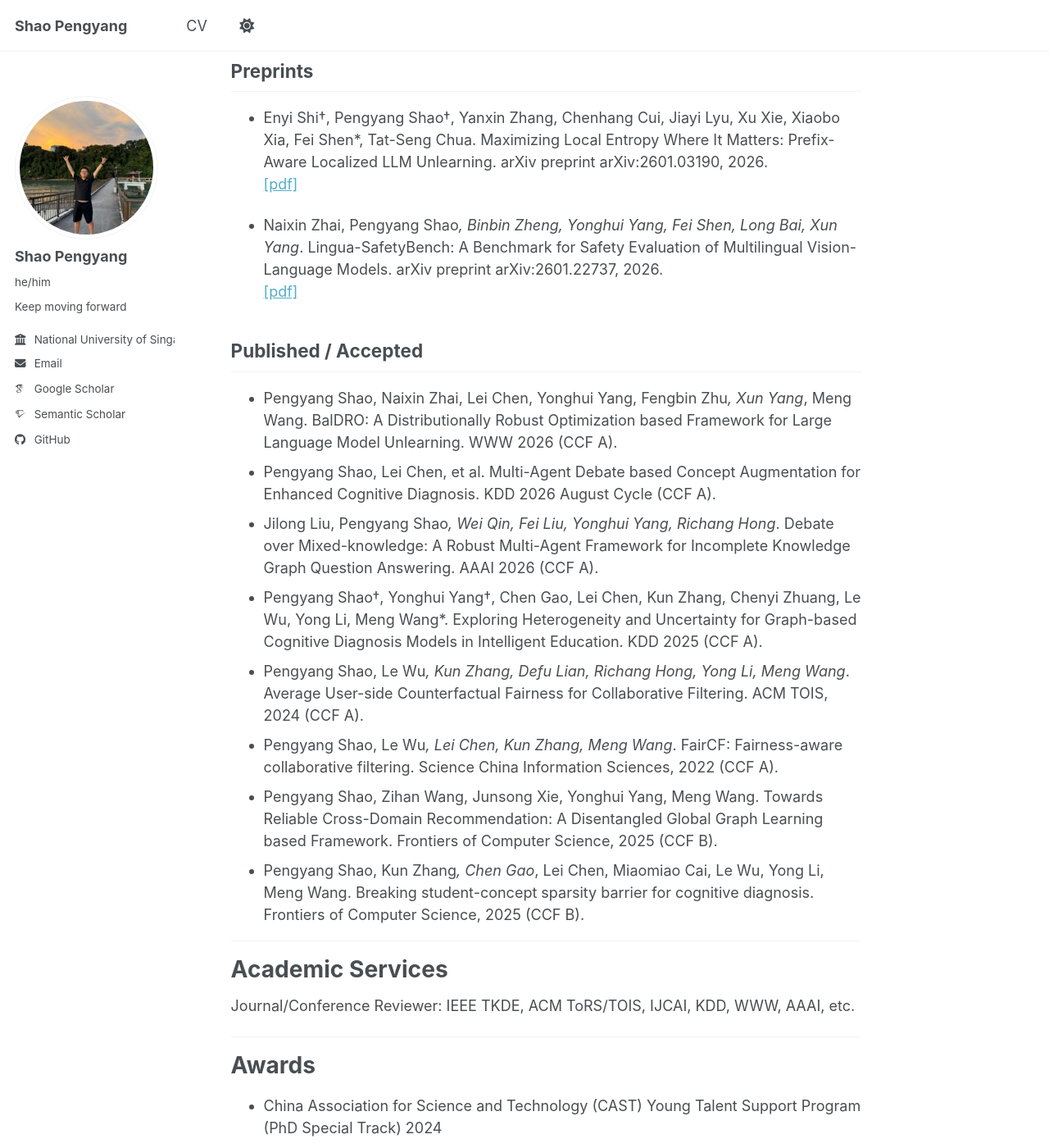
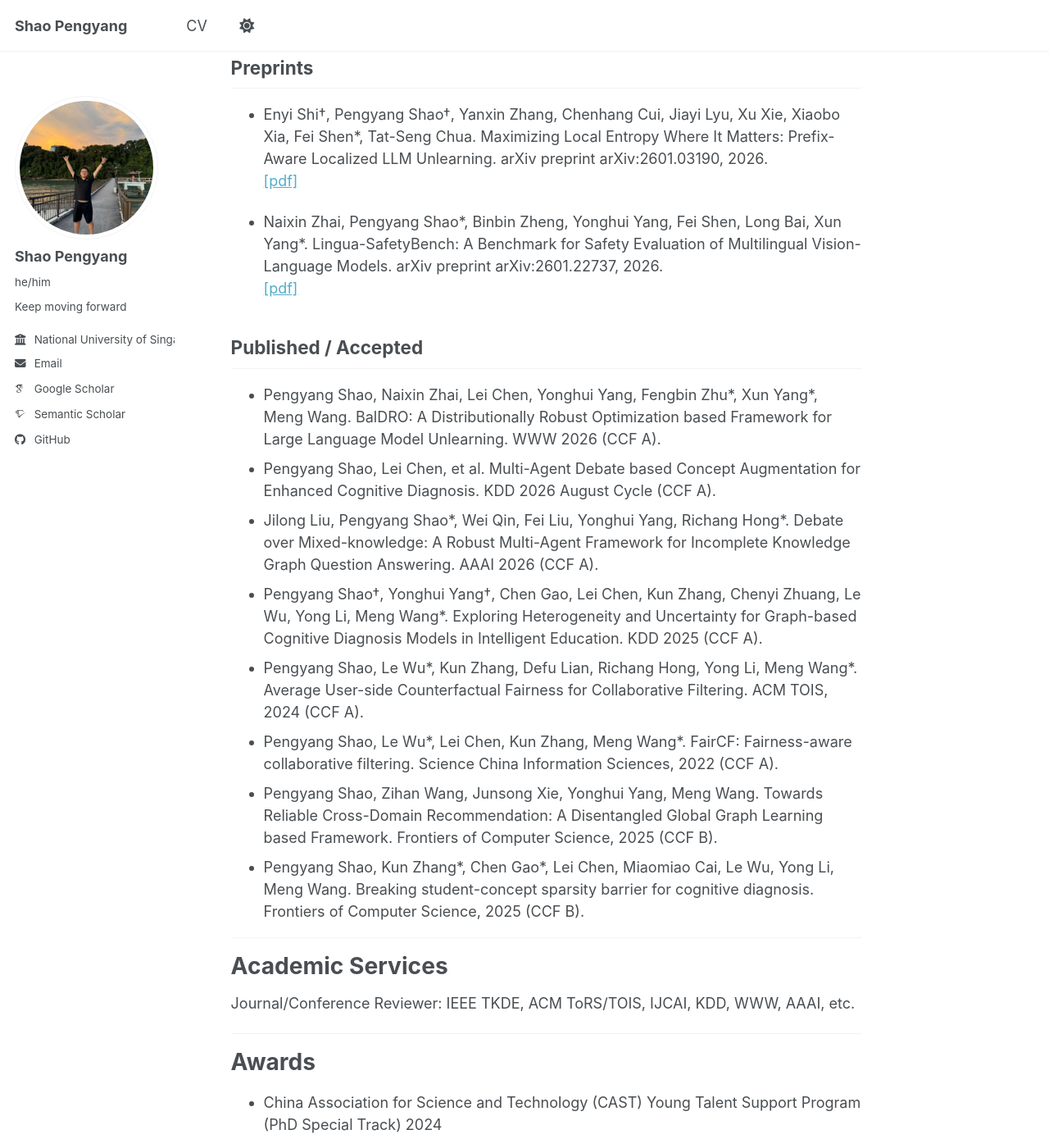
Before and after one commit to ShaoPengyang/ShaoPengyang.github.io, a Jekyll site: the page built from _pages/about.md, in a window 1280 px wide and 1400 px high, scrolled down 1274 px. Shown: the whole window at 82% size. Built offline with Jekyll 4.4.1, drawn with Linux system fonts in a browser that asks for light colours; some web fonts are replaced; a script bundle is joined from its source files by our own code; library files that are not in the unit come from our copies.

```diff
--- a/_pages/about.md
+++ b/_pages/about.md
@@ -77,28 +77,28 @@ Featured Publications
 
 Publications
 ======
-* denotes corresponding author.  † denotes equal contribution.
+\* denotes corresponding author.  † denotes equal contribution.
 
 Preprints
 ------
 
-- Enyi Shi†, Pengyang Shao†, Yanxin Zhang, Chenhang Cui, Jiayi Lyu, Xu Xie, Xiaobo Xia, Fei Shen*, Tat-Seng Chua. Maximizing Local Entropy Where It Matters: Prefix-Aware Localized LLM Unlearning. arXiv preprint arXiv:2601.03190, 2026.
+- Enyi Shi†, Pengyang Shao†, Yanxin Zhang, Chenhang Cui, Jiayi Lyu, Xu Xie, Xiaobo Xia, Fei Shen\*, Tat-Seng Chua. Maximizing Local Entropy Where It Matters: Prefix-Aware Localized LLM Unlearning. arXiv preprint arXiv:2601.03190, 2026.
   <a href="https://arxiv.org/abs/2601.03190">[pdf]</a>
 
-- Naixin Zhai, Pengyang Shao*, Binbin Zheng, Yonghui Yang, Fei Shen, Long Bai, Xun Yang*. Lingua-SafetyBench: A Benchmark for Safety Evaluation of Multilingual Vision-Language Models. arXiv preprint arXiv:2601.22737, 2026.
+- Naixin Zhai, Pengyang Shao\*, Binbin Zheng, Yonghui Yang, Fei Shen, Long Bai, Xun Yang\*. Lingua-SafetyBench: A Benchmark for Safety Evaluation of Multilingual Vision-Language Models. arXiv preprint arXiv:2601.22737, 2026.
   <a href="https://arxiv.org/abs/2601.22737">[pdf]</a>
 
 Published / Accepted
 ------
 
-- Pengyang Shao, Naixin Zhai, Lei Chen, Yonghui Yang, Fengbin Zhu*, Xun Yang*, Meng Wang. BalDRO: A Distributionally Robust Optimization based Framework for Large Language Model Unlearning. WWW 2026 (CCF A).
+- Pengyang Shao, Naixin Zhai, Lei Chen, Yonghui Yang, Fengbin Zhu\*, Xun Yang\*, Meng Wang. BalDRO: A Distributionally Robust Optimization based Framework for Large Language Model Unlearning. WWW 2026 (CCF A).
 - Pengyang Shao, Lei Chen, et al. Multi-Agent Debate based Concept Augmentation for Enhanced Cognitive Diagnosis. KDD 2026 August Cycle (CCF A).
-- Jilong Liu, Pengyang Shao*, Wei Qin, Fei Liu, Yonghui Yang, Richang Hong*. Debate over Mixed-knowledge: A Robust Multi-Agent Framework for Incomplete Knowledge Graph Question Answering. AAAI 2026 (CCF A).
-- Pengyang Shao†, Yonghui Yang†, Chen Gao, Lei Chen, Kun Zhang, Chenyi Zhuang, Le Wu, Yong Li, Meng Wang*. Exploring Heterogeneity and Uncertainty for Graph-based Cognitive Diagnosis Models in Intelligent Education. KDD 2025 (CCF A).
-- Pengyang Shao, Le Wu*, Kun Zhang, Defu Lian, Richang Hong, Yong Li, Meng Wang*. Average User-side Counterfactual Fairness for Collaborative Filtering. ACM TOIS, 2024 (CCF A).
-- Pengyang Shao, Le Wu*, Lei Chen, Kun Zhang, Meng Wang*. FairCF: Fairness-aware collaborative filtering. Science China Information Sciences, 2022 (CCF A).
+- Jilong Liu, Pengyang Shao\*, Wei Qin, Fei Liu, Yonghui Yang, Richang Hong\*. Debate over Mixed-knowledge: A Robust Multi-Agent Framework for Incomplete Knowledge Graph Question Answering. AAAI 2026 (CCF A).
+- Pengyang Shao†, Yonghui Yang†, Chen Gao, Lei Chen, Kun Zhang, Chenyi Zhuang, Le Wu, Yong Li, Meng Wang\*. Exploring Heterogeneity and Uncertainty for Graph-based Cognitive Diagnosis Models in Intelligent Education. KDD 2025 (CCF A).
+- Pengyang Shao, Le Wu\*, Kun Zhang, Defu Lian, Richang Hong, Yong Li, Meng Wang\*. Average User-side Counterfactual Fairness for Collaborative Filtering. ACM TOIS, 2024 (CCF A).
+- Pengyang Shao, Le Wu\*, Lei Chen, Kun Zhang, Meng Wang\*. FairCF: Fairness-aware collaborative filtering. Science China Information Sciences, 2022 (CCF A).
 - Pengyang Shao, Zihan Wang, Junsong Xie, Yonghui Yang, Meng Wang. Towards Reliable Cross-Domain Recommendation: A Disentangled Global Graph Learning based Framework. Frontiers of Computer Science, 2025 (CCF B).
-- Pengyang Shao, Kun Zhang*, Chen Gao*, Lei Chen, Miaomiao Cai, Le Wu, Yong Li, Meng Wang. Breaking student-concept sparsity barrier for cognitive diagnosis. Frontiers of Computer Science, 2025 (CCF B).
+- Pengyang Shao, Kun Zhang\*, Chen Gao\*, Lei Chen, Miaomiao Cai, Le Wu, Yong Li, Meng Wang. Breaking student-concept sparsity barrier for cognitive diagnosis. Frontiers of Computer Science, 2025 (CCF B).
 
 ---
 
```
